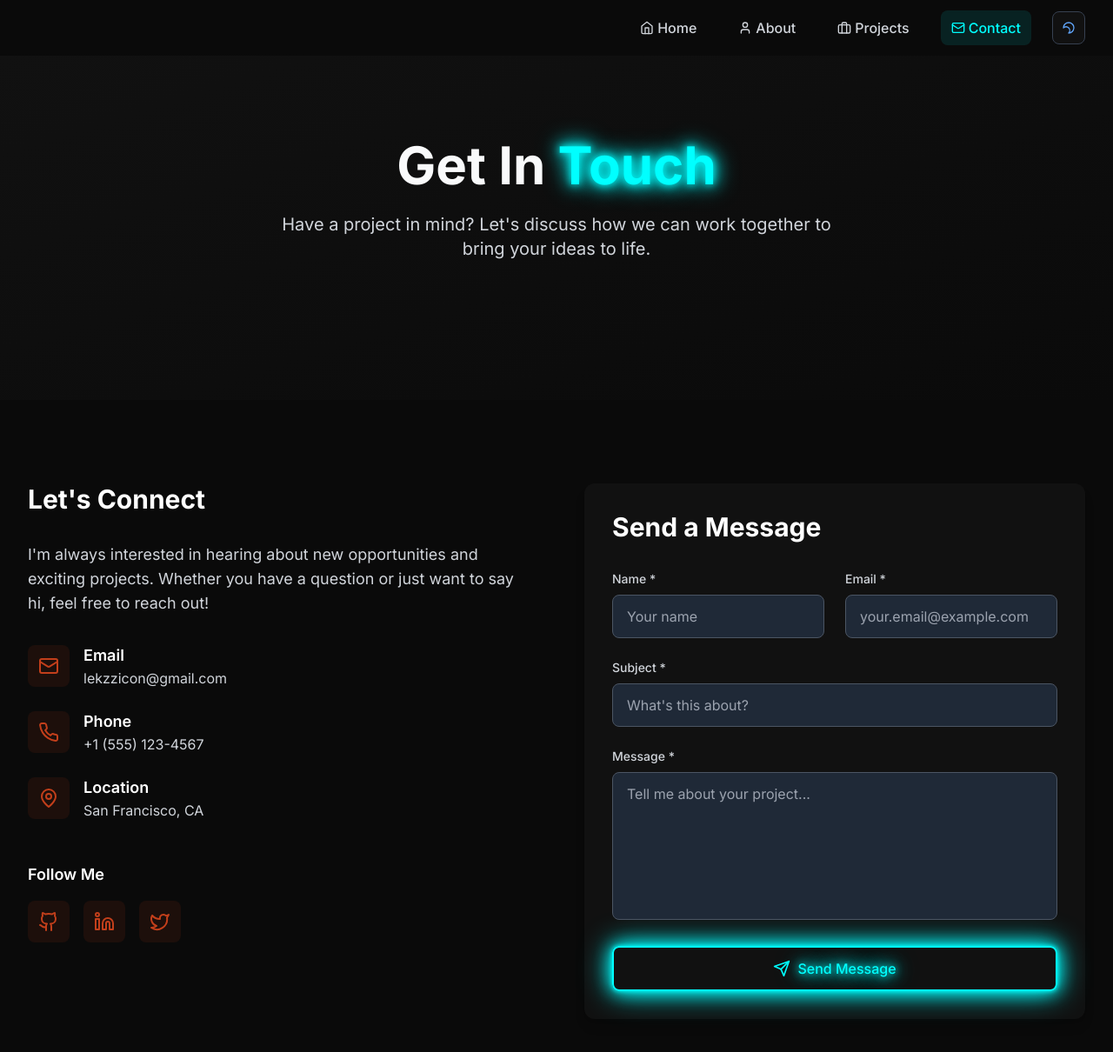
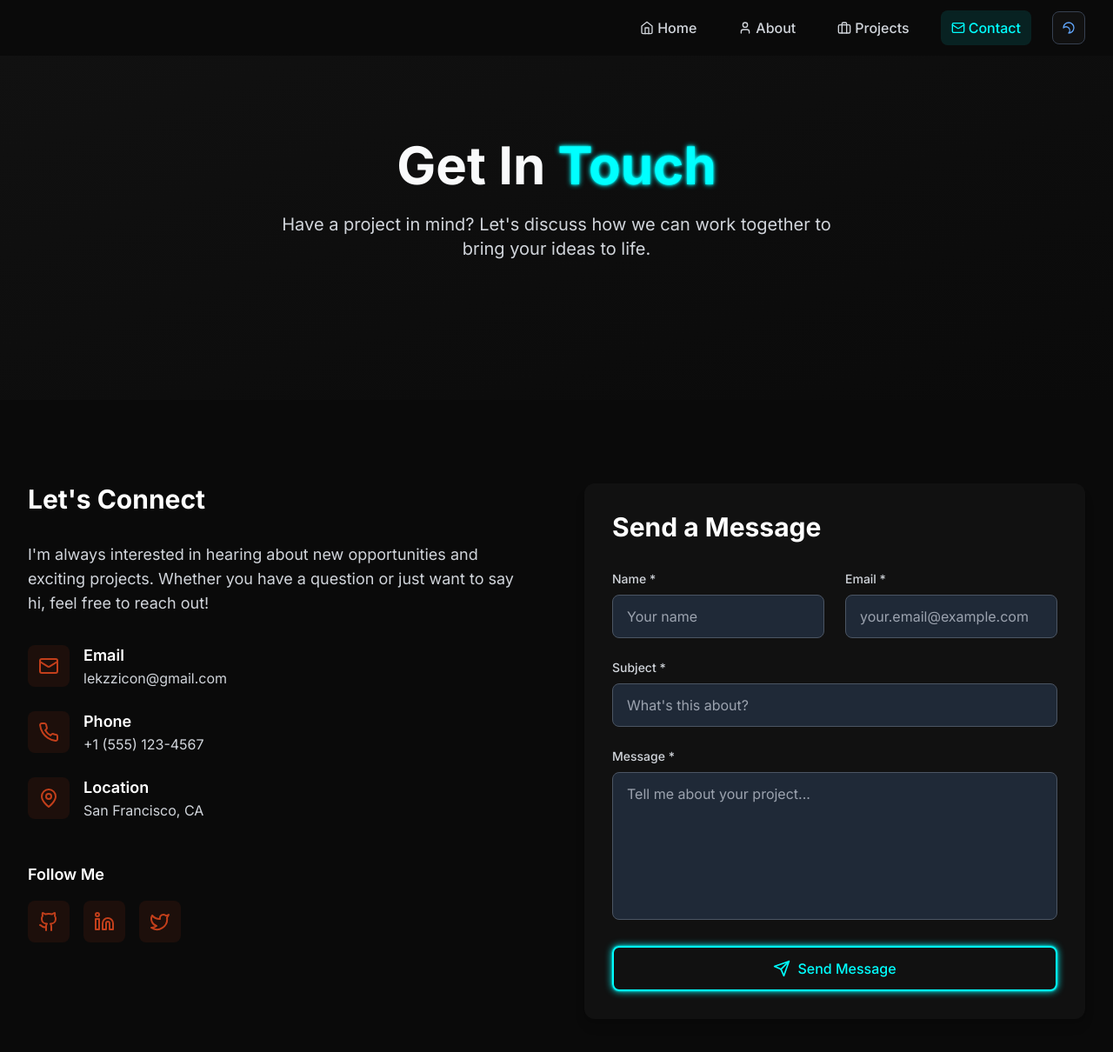
Before and after one commit to nerdymedev/my-portfolio, a Next.js app: page /contact in a window 1280 px wide. Shown: the top 1210 px of the page at 87% size. Built offline with nearby package versions, Linux system fonts and the light colour scheme.

Commit message:
Reduce glow effects on buttons and neon text

```diff
--- a/src/app/dashboard/page.tsx
+++ b/src/app/dashboard/page.tsx
@@ -226,8 +226,14 @@ export default function Dashboard() {
   const handleEdit = (project: Project) => {
     setEditingProject(project)
     setFormData({
-      ...project,
-      technologies: project.technologies.join(', ')
+      title: project.title,
+      description: project.description,
+      technologies: project.technologies.join(', '),
+      githubUrl: project.githubUrl || '',
+      liveUrl: project.liveUrl || '',
+      imageUrls: project.imageUrls,
+      category: project.category,
+      date: project.date
     })
     setUploadedImageUrls(project.imageUrls || [])
     setIsFormOpen(true)
@@ -803,7 +809,7 @@ export default function Dashboard() {
                     <div className="mb-4">
                       <div className="grid grid-cols-3 gap-3 mb-3">
                         {uploadedImageUrls.map((imageUrl, index) => (
-                          <div key={index} className="relative group">
+                          <div key={`uploaded-image-${imageUrl}-${index}`} className="relative group">
                             <img
                               src={imageUrl}
                               alt={`Project image ${index + 1}`}
--- a/src/app/globals.css
+++ b/src/app/globals.css
@@ -20,7 +20,12 @@
   }
 
   .btn-neon {
-    @apply bg-transparent border-2 border-neon-cyan text-neon-cyan hover:bg-neon-cyan hover:text-black px-6 py-3 rounded-lg font-medium transition-all duration-300 shadow-neon-cyan hover:shadow-neon-cyan animate-neon-pulse;
+    @apply bg-transparent border-2 border-neon-cyan text-neon-cyan hover:bg-neon-cyan hover:text-black px-6 py-3 rounded-lg font-medium transition-all duration-300;
+    box-shadow: 0 0 2px #00ffff, 0 0 8px #00ffff;
+  }
+
+  .btn-neon:hover {
+    box-shadow: 0 0 3px #00ffff, 0 0 12px #00ffff;
   }
 
   .card {
@@ -36,18 +41,18 @@
   }
 
   .neon-text {
-    @apply text-neon-cyan animate-neon-pulse;
-    text-shadow: 0 0 5px currentColor, 0 0 10px currentColor, 0 0 15px currentColor;
+    @apply text-neon-cyan;
+    text-shadow: 0 0 3px currentColor, 0 0 6px currentColor;
   }
 
   .neon-text-pink {
-    @apply text-neon-pink animate-neon-pulse;
-    text-shadow: 0 0 5px currentColor, 0 0 10px currentColor, 0 0 15px currentColor;
+    @apply text-neon-pink;
+    text-shadow: 0 0 3px currentColor, 0 0 6px currentColor;
   }
 
   .neon-text-green {
-    @apply text-neon-green animate-neon-pulse;
-    text-shadow: 0 0 5px currentColor, 0 0 10px currentColor, 0 0 15px currentColor;
+    @apply text-neon-green;
+    text-shadow: 0 0 3px currentColor, 0 0 6px currentColor;
   }
 
   .section-padding {
--- a/src/components/ImageCarousel.tsx
+++ b/src/components/ImageCarousel.tsx
@@ -70,7 +70,7 @@ export default function ImageCarousel({ images, alt, className = '' }: ImageCaro
       >
         {images.map((image, index) => (
           <img
-            key={index}
+            key={`carousel-${image}-${index}`}
             src={image}
             alt={`${alt} - Image ${index + 1}`}
             className="w-full h-full object-cover flex-shrink-0"
@@ -100,7 +100,7 @@ export default function ImageCarousel({ images, alt, className = '' }: ImageCaro
       <div className="absolute bottom-2 left-1/2 transform -translate-x-1/2 flex space-x-1">
         {images.map((_, index) => (
           <button
-            key={index}
+            key={`dot-${index}`}
             onClick={() => setCurrentIndex(index)}
             className={`w-2 h-2 rounded-full transition-colors duration-200 ${
               index === currentIndex ? 'bg-white' : 'bg-white/50'
```
Also changed, not shown: public/assets/icons8-typescript.svg.
